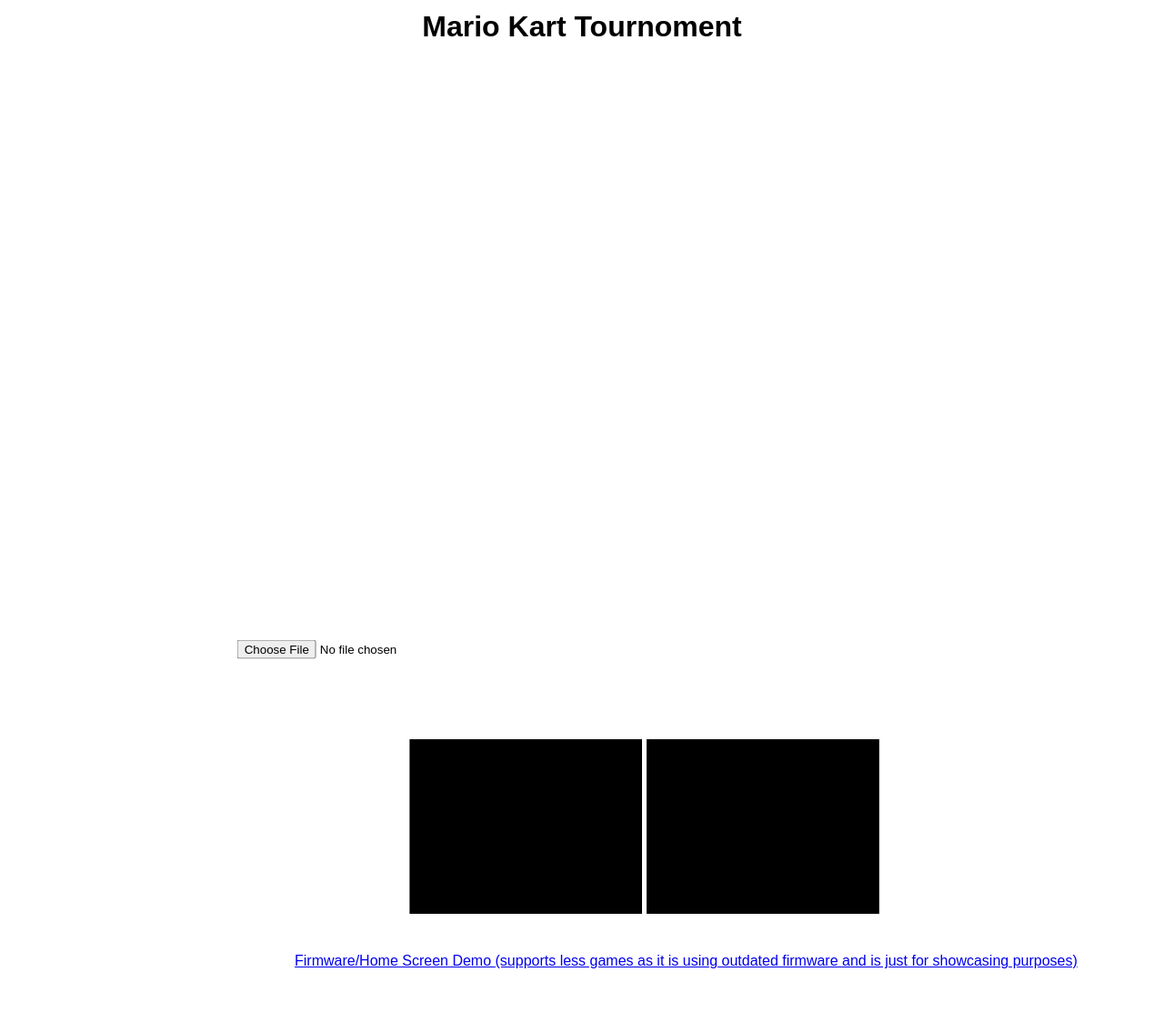
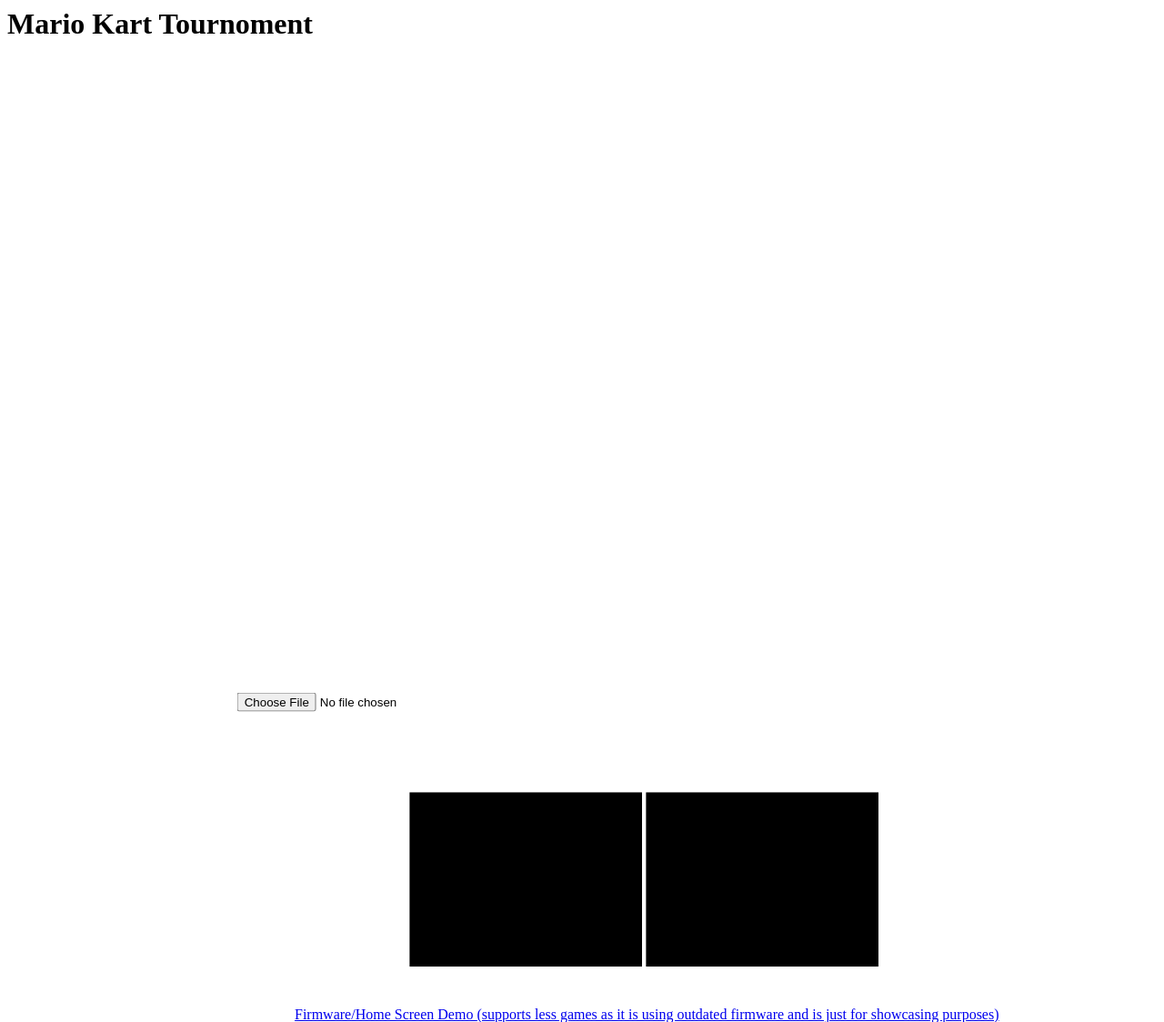
Before and after one commit to Splatman86/Splatman86.github.io, a plain HTML site: page index.html in a window 1280 px wide. Shown: the top 1124 px of the page at 91% size. Before the commit the page ends 1065 px from the top, so only its background shows below. Drawn offline with Linux system fonts and the light colour scheme; no server answers.

Commit message:
Update index.html

```diff
--- a/index.html
+++ b/index.html
@@ -1,27 +1,4 @@
-<style>
-body {
-  font-family: Arial, Helvetica, sans-serif;
-}
 
-#header {
-position: absolute;
-transform: translate(-50%, -50%);
-left: 50%;
-}
-
-#subheader {
-position: absolute;
-transform: translate(-50%, -50%);
-left: 50%;
-top: 20%;
-}
-
-#unplacedheader {
-position: absolute;
-transform: translate(-50%, -50%);
-left: 50%;
-}
-</style>
 <h1 id="header"> Mario Kart Tournoment </h1>
 <input type="file" style="position: relative; transform: translate(-50%, -50%); left: 30%; top: 90%;"></input>
 <desmond-player id="player" style="position: relative; transform: translate(-50%, -50%); left: 35%; top: 100%; border-color: black;"></desmond-player>
```
